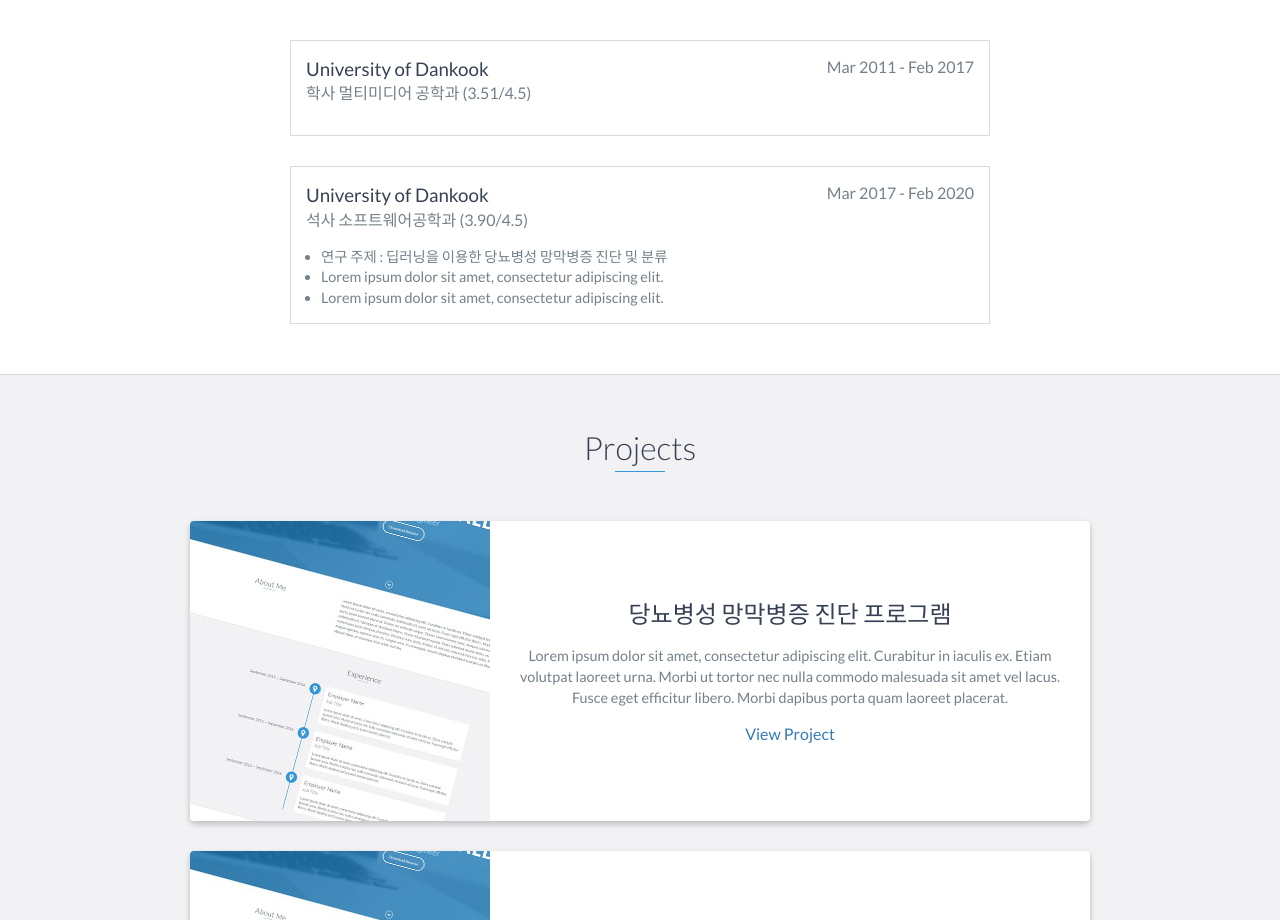
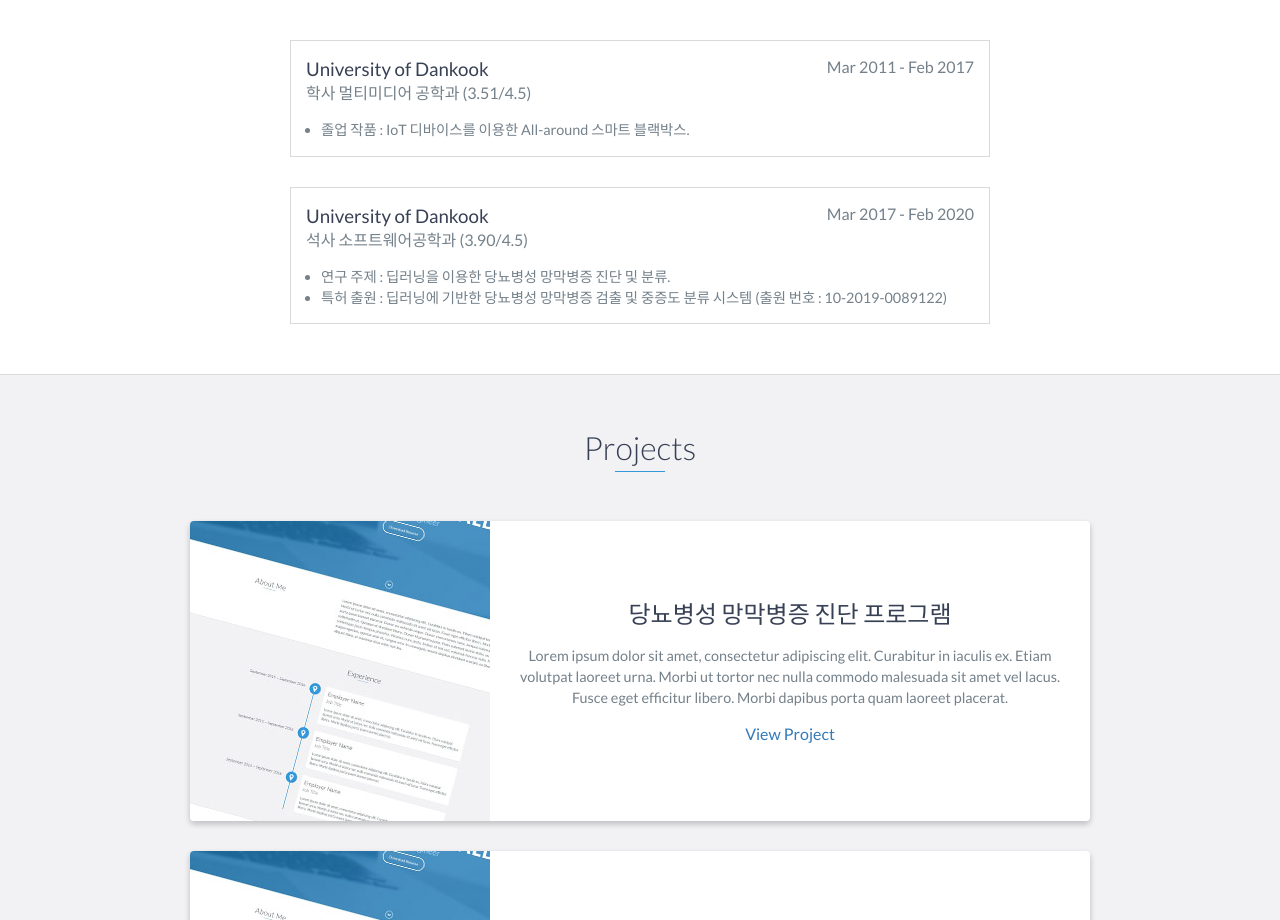
Before and after one commit to YHJung-DDS/YHJung-DDS.github.io, a website: page index.html in a window 1280 px wide. Shown: the part 1540-2460 px from the top of the page. Drawn offline with nearby package versions, Linux system fonts and the light colour scheme.

Commit message:
Update index.html

```diff
--- a/index.html
+++ b/index.html
@@ -119,6 +119,12 @@
             <h3>University of Dankook</h3>
             <span class="education-date">Mar 2011 - Feb 2017</span>
             <h4>학사 멀티미디어 공학과 (3.51/4.5)</h4>
+            <ul>
+                <li>
+                    졸업 작품 : IoT 디바이스를 이용한 All-around 스마트 블랙박스.
+                </li>
+            </ul>
+
         </div>
 
         <div class="education-block">
@@ -127,13 +133,10 @@
             <h4>석사 소프트웨어공학과 (3.90/4.5)</h4>
             <ul>
                 <li>
-                    연구 주제 : 딥러닝을 이용한 당뇨병성 망막병증 진단 및 분류
+                    연구 주제 : 딥러닝을 이용한 당뇨병성 망막병증 진단 및 분류.
                 </li>
                 <li>
-                    Lorem ipsum dolor sit amet, consectetur adipiscing elit.
-                </li>
-                <li>
-                    Lorem ipsum dolor sit amet, consectetur adipiscing elit.
+                    특허 출원 : 딥러닝에 기반한 당뇨병성 망막병증 검출 및 중증도 분류 시스템 (출원 번호 : 10-2019-0089122)
                 </li>
             </ul>
         </div>
```
